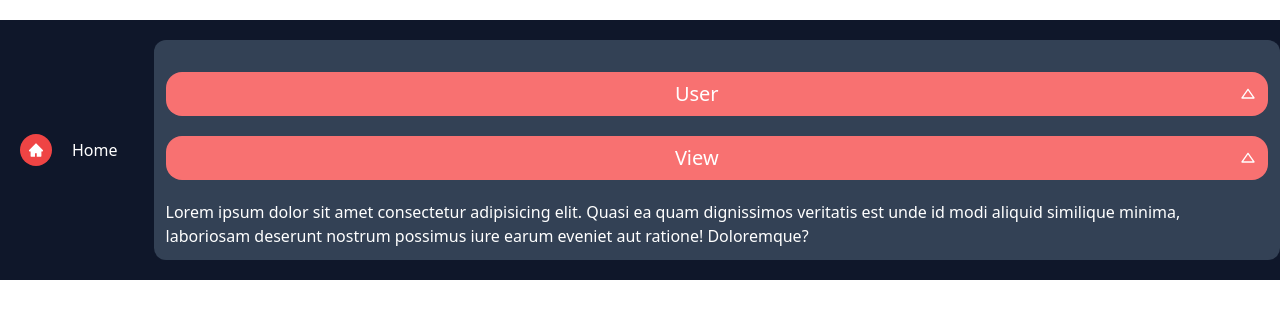
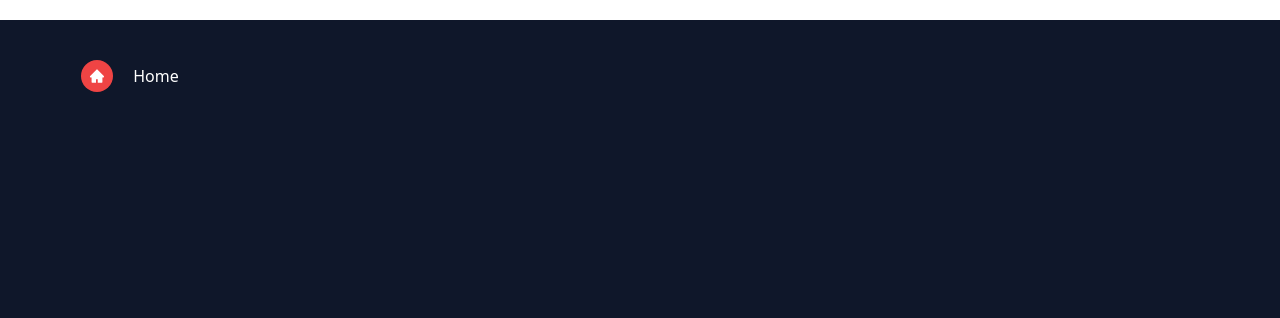
Before and after one commit to MdSajidulAlam/dev-x-hub, a React (Create React App) app: page / in a window 1280 px wide. Shown: the top 318 px of the page. Built offline with nearby package versions, Linux system fonts and the light colour scheme.

Commit message:
User and view hover implemented

```diff
--- a/src/components/Home/Home.js
+++ b/src/components/Home/Home.js
@@ -3,26 +3,39 @@ import { AiFillHome } from 'react-icons/ai';
 import { BiUpArrow } from 'react-icons/bi';
 
 const Home = () => {
-    const [value, setValue] = useState(false)
-    console.log(value);
+    const [user, setUser] = useState(false)
+    const [view, setView] = useState(false)
+    const [home, setHome] = useState(false)
     return (
         <div className='mt-5'>
-            <div className='bg-slate-900 w-full h-full flex justify-start items-center '>
-                <div className='flex justify-start items-center p-2 hover:bg-slate-600 hover:rounded-l-2xl'>
-                    <h1 className='text-white mr-3 ml-3 bg-red-500 p-2 rounded-full'><AiFillHome /></h1>
-                    {/* <button className='text-white px-2' onMouseEnter={() => setValue(true)} onMouseLeave={() => setValue(false)}>Home</button> */}
-                    <button className='text-white px-2'>Home</button>
+            <div className='bg-slate-900 grid grid-cols-10'>
+                <div className='col-span-2 mt-8'>
+                    <div className=' p-2   h-[100vh]'>
+                        <div className='hover:bg-slate-600 hover:rounded-l-2xl flex justify-center items-center'>
+                            <h1 className='text-white mr-3 ml-3 bg-red-500 p-2 rounded-full'><AiFillHome /></h1>
+                            <button onMouseEnter={() => setHome(true)} onMouseLeave={() => setHome(false)} className={`hover:${() => setHome(!home)} text-white px-2`}>Home</button>
+                        </div>
+                    </div>
                 </div>
-                <div className='ml-5 bg-slate-700 p-3 my-5 rounded-xl'>
-                    <div className='bg-red-400 rounded-2xl my-5 flex'>
-                        <button className=' text-white w-full  p-2 text-xl '>User  </button>
-                        <h1 className='flex justify-center items-center text-white'><BiUpArrow className='m-3' /></h1>
+                <div className={home == true ? "col-span-8" : "hidden"}>
+                    <div className='ml-5 bg-slate-700 p-3 my-5 rounded-xl'>
+                        <div className=' my-5 flex flex-col'>
+                            <div className=' '>
+                                <button onClick={() => setUser(!user)} className={user == true ? "rounded-t-2xl bg-red-400 w-full text-white text-xl" : " text-white w-full  p-2 text-xl flex justify-center bg-red-400 rounded-2xl"}>User  <h1 className='flex justify-center items-center text-white'><BiUpArrow className={user == true ? "opacity-0" : "m-3 w-9/10 mr-auto"} /></h1></button>
+
+                            </div>
+                            <h1 className={user == true ? 'h-[200px]  bg-white text-black transition-all duration-500 ease-in-out' : "h-[0px] opacity-0"}>Lorem ipsum dolor sit amet consectetur adipisicing elit. Quasi ea quam dignissimos veritatis est unde id modi aliquid similique minima, laboriosam deserunt nostrum possimus iure earum eveniet aut ratione! Doloremque?</h1>
+                        </div>
+                        <div className=' my-5 flex flex-col'>
+                            <div className=' '>
+                                <button onClick={() => setView(!view)} className={view == true ? "rounded-t-2xl bg-red-400 w-full text-white text-xl" : " text-white w-full  p-2 text-xl flex justify-center bg-red-400 rounded-2xl"}>View <h1 className=' text-white'><BiUpArrow className={view == true ? "opacity-0" : "w-9/10 my-auto"} /></h1></button>
+
+                            </div>
+                            <div className={view == true ? 'h-[200px]  bg-white text-black transition-all duration-500 ease-in-out rounded-b-xl' : "h-[0px] opacity-0"}>
+                                <h1 >Lorem ipsum dolor sit amet consectetur adipisicing elit. Quasi ea quam dignissimos veritatis est unde id modi aliquid similique minima, laboriosam deserunt nostrum possimus iure earum eveniet aut ratione! Doloremque?</h1>
+                            </div>
+                        </div>
                     </div>
-                    <div className='bg-red-400 rounded-2xl my-5 flex'>
-                        <button className=' text-white w-full  p-2 text-xl '>View  </button>
-                        <h1 className='flex justify-center items-center text-white'><BiUpArrow className='m-3' /></h1>
-                    </div>
-                    <h1 className='text-white'>Lorem ipsum dolor sit amet consectetur adipisicing elit. Quasi ea quam dignissimos veritatis est unde id modi aliquid similique minima, laboriosam deserunt nostrum possimus iure earum eveniet aut ratione! Doloremque?</h1>
                 </div>
             </div>
         </div>
```
